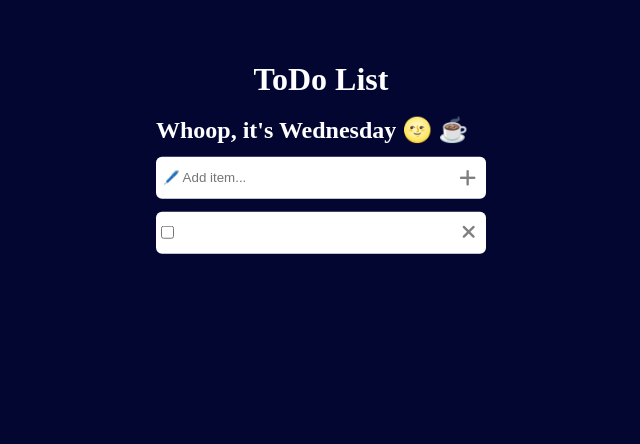
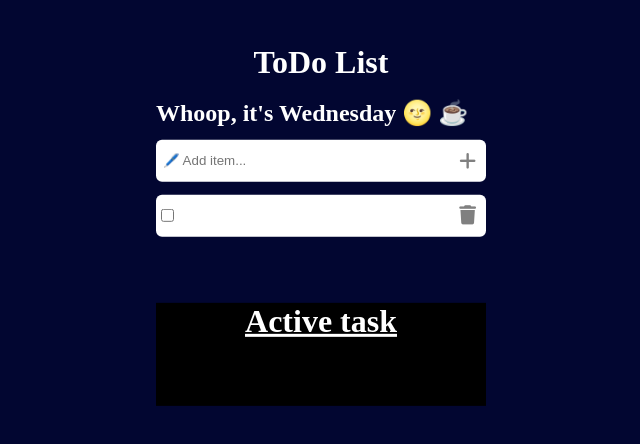
Before and after one commit to Shijin65/toDoApp, a React (Create React App) app: page / in a window 1280 px wide. Both pictures are taken after a click on the icon 786 px from the left and 183 px from the top of the page. Shown: the top 444 px of the page, without its empty margins (319-959 px from the left). Built offline with nearby package versions, Linux system fonts and the light colour scheme.

Commit message:
active task added

```diff
--- a/src/App.css
+++ b/src/App.css
@@ -12,6 +12,22 @@
     top: 10%;
     left: 50%;
     transform: translate(-50%, -10%);
+  }
+  .active{
+
+    margin-top: 20% ;
+    padding-bottom: 20%;
+    background-color: black;
+    text-align: center;
+  }
+  .active p{
+    background: #ffffff;
+    margin-top: 10%;
+    margin-left: 3px;
+    font-size: medium;
+    font-weight: 700;
+    font-style: normal;
+    color: grey;
   }
 
   .app .mainHeading h1 {
@@ -47,7 +63,9 @@
     border-color: transparent;
     outline-color: transparent;
   }
-
+  .fa-trash:hover {
+    color: red;
+}
   .app i {
     cursor: pointer;
     font-size: larger;
--- a/src/App.js
+++ b/src/App.js
@@ -1,12 +1,13 @@
-import React,{useState} from "react";
-import  './App.css'
+import React, { useState } from "react";
+import "./App.css";
 
 function App() {
-  const[toDos,setToDos]=useState([])
-  const[toDo,setToDo]=useState("")
-  console.log(toDo)
+  const [toDos, setToDos] = useState([]);
+  const [toDo, setToDo] = useState("");
+
   return(
     <div className="app">
+
       <div className="mainHeading">
         <h1>ToDo List</h1>
       </div>
@@ -15,38 +16,73 @@ function App() {
         <h2>Whoop, it's Wednesday 🌝 ☕ </h2>
       </div>
       <div className="input">
-        <input  id={'my-input'}
-        type={'text'}
+        <input
+          id={"my-input"}
+          type={"text"}
           value={toDo}
-        onChange={(e) => {setToDo(e.target.value)}}
-        placeholder="🖊️ Add item..." />
+          onChange={(e) => {
+            setToDo(e.target.value);
+          }}
+          placeholder="🖊️ Add item..."
+        />
 
-        <i onClick={()=>setToDos([...toDos,toDo])}  className="fas fa-plus"></i>
+        <i
+          onClick={() =>
+            setToDos([...toDos, { id: Date.now(), text: toDo, tick: false }])
+          }
+          className="fas fa-plus"
+          ></i>
       </div>
+      <div className="todos-container">
         <div className="todos">
-        {
-          toDos.map((value)=>{
-
-            return(
+          {toDos.map((obj) => (
             <div className="todo">
-
               <div className="left">
-            <input type="checkbox" name="" id="" />
-            <p>{value}</p>
+                <input
+                  onChange={(e) => {
+                    setToDos(
+                      toDos.map((objafter) => {
+                        if (objafter.id === obj.id) {
+                          objafter.tick = e.target.checked;
+                        }
+                        return objafter;
+                      })
+                    );
+                  }}
+                  value={obj.tick}
+                  type="checkbox"
+                  name=""
+                  id=""
+                  />
+                <p>{obj.text}</p>
               </div>
               <div className="right">
-            <i className="fas fa-times"></i>
+              <i
+            class="fa-sharp fa-solid fa-trash"></i>
               </div>
             </div>
-            )
-          })
+          ))}
+        </div>
+        <div className="active">
+          <h1>
+            <u>Active task</u>
+          </h1>
+          {toDos.map((obj) => {
+            if (obj.tick) {
+              return (
+                <div>
+                  <p>
+                    task : [{obj.text}] TaskId : {obj.id}
+                  </p>
+                </div>
+              );
+            }
+            return null;
+          })}
+        </div>
+      </div>
+    </div>
+    );
 }
 
-
-      </div>
-    </div>
-    )
-
-
-}
 export default App;
--- a/src/index.js
+++ b/src/index.js
@@ -7,6 +7,6 @@ import App from './App';
 const root = ReactDOM.createRoot(document.getElementById('root'));
 root.render(
   <React.StrictMode>
-    <App />
+    <App/>
   </React.StrictMode>
 );
```
Lines whose indentation alone changed are shown as unchanged.
